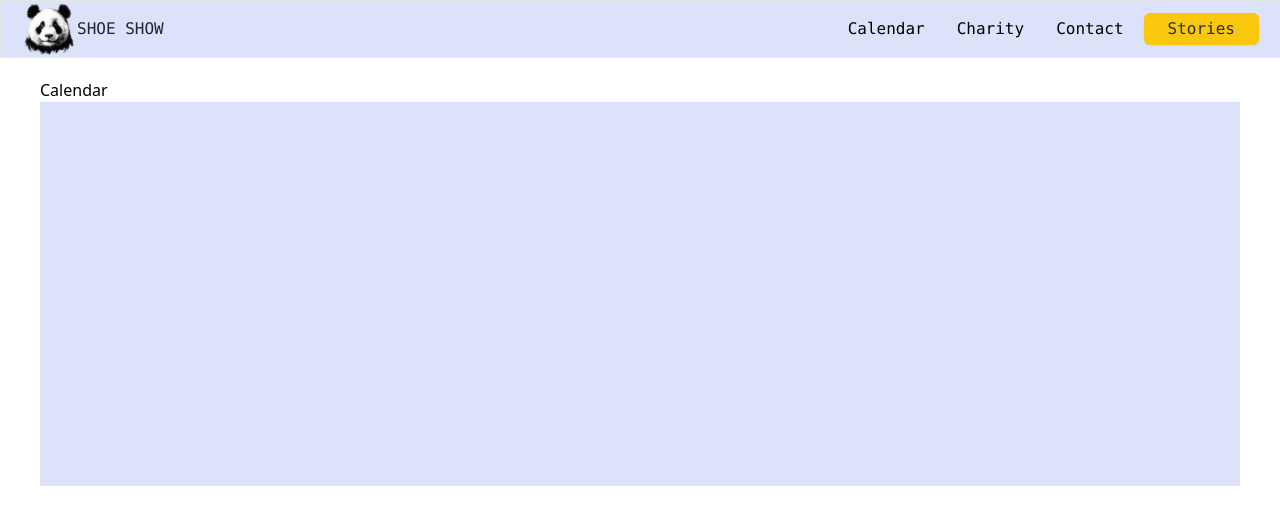
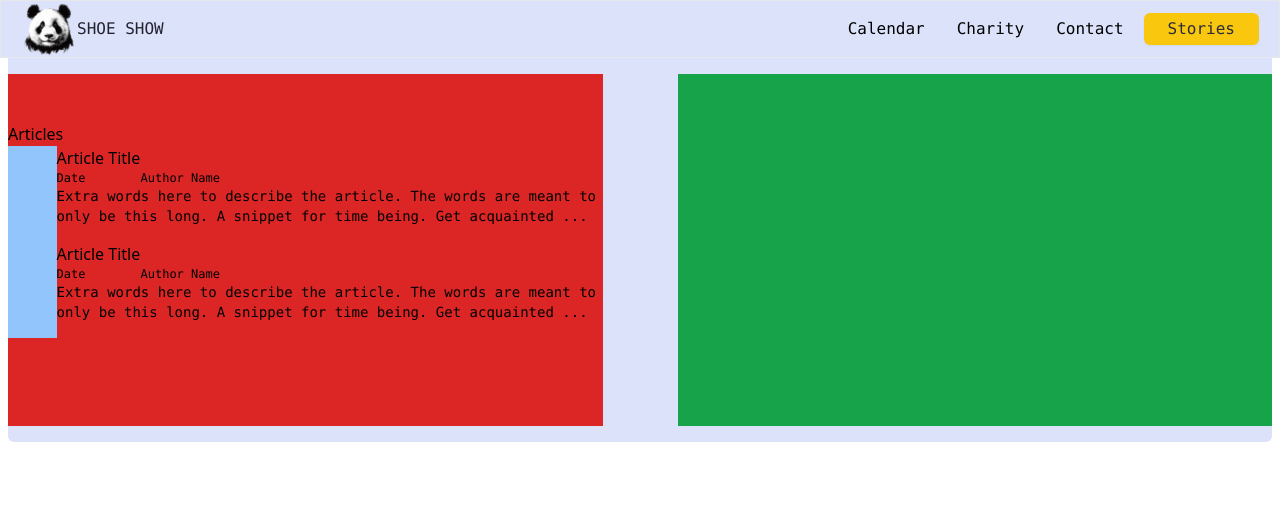
Before and after one commit to CEODemitri/Shoe-Show-V3, a Next.js app: page /Pages/Calendar in a window 1280 px wide. Shown: the top 524 px of the page. Built offline with nearby package versions, Linux system fonts and the light colour scheme; a web font is replaced by a local one.

Commit message:
calendar page consruction and new info card component

```diff
--- a/src/app/Pages/Calendar/page.js
+++ b/src/app/Pages/Calendar/page.js
@@ -1,12 +1,21 @@
+import InfoCard from "@/app/components/InfoCard";
+
 export default function Collections() {
   // const months = ['January', 'February', 'March', 'April', 'May', 'June', 'July', 'August', Sept]
 
   return (
-    <main className="px-10 py-5">
-      <h1>Calendar</h1>
-
-      <div>
-        <article className="h-96 bg-[#DCE2F9]"></article>
+    <main>
+      <div className="my-2 md:my-0 md:m-2 font-mono">
+        <article className="h-96 bg-[#DCE2F9] rounded-b-md flex gap-[75px] py-4">
+          <section className="w-1/2 h-full bg-red-600 py-12">
+            <h2>Articles</h2>
+            <div>
+              <InfoCard />
+              <InfoCard />
+            </div>
+          </section>
+          <section className="w-1/2 h-full bg-green-600"></section>
+        </article>
       </div>
     </main>
   );
--- /dev/null
+++ b/src/app/components/InfoCard.js
@@ -0,0 +1,18 @@
+export default function InfoCard() {
+  return (
+    <div className="h-full flex">
+      <div className="image w-24 h-24 bg-blue-300"></div>
+      <article>
+        <h1>Article Title</h1>
+        <section className="text-xs flex gap-[55px]">
+          <p>Date</p>
+          <p>Author Name</p>
+        </section>
+        <p className="text-sm w-6/7">
+          Extra words here to describe the article. The words are meant to only
+          be this long. A snippet for time being. Get acquainted ...
+        </p>
+      </article>
+    </div>
+  );
+}
```
Also changed, not shown: 1 other file (tests, documents, lock files or other folders).
